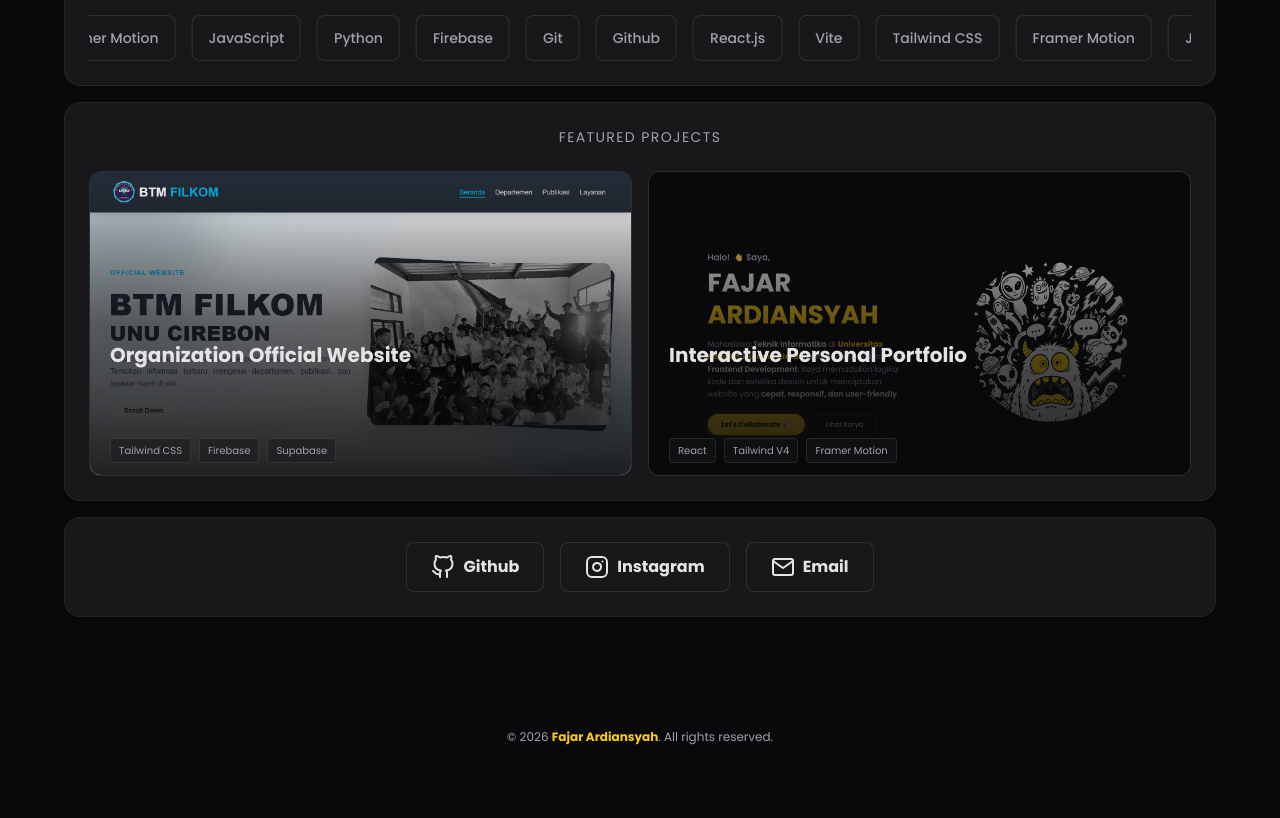
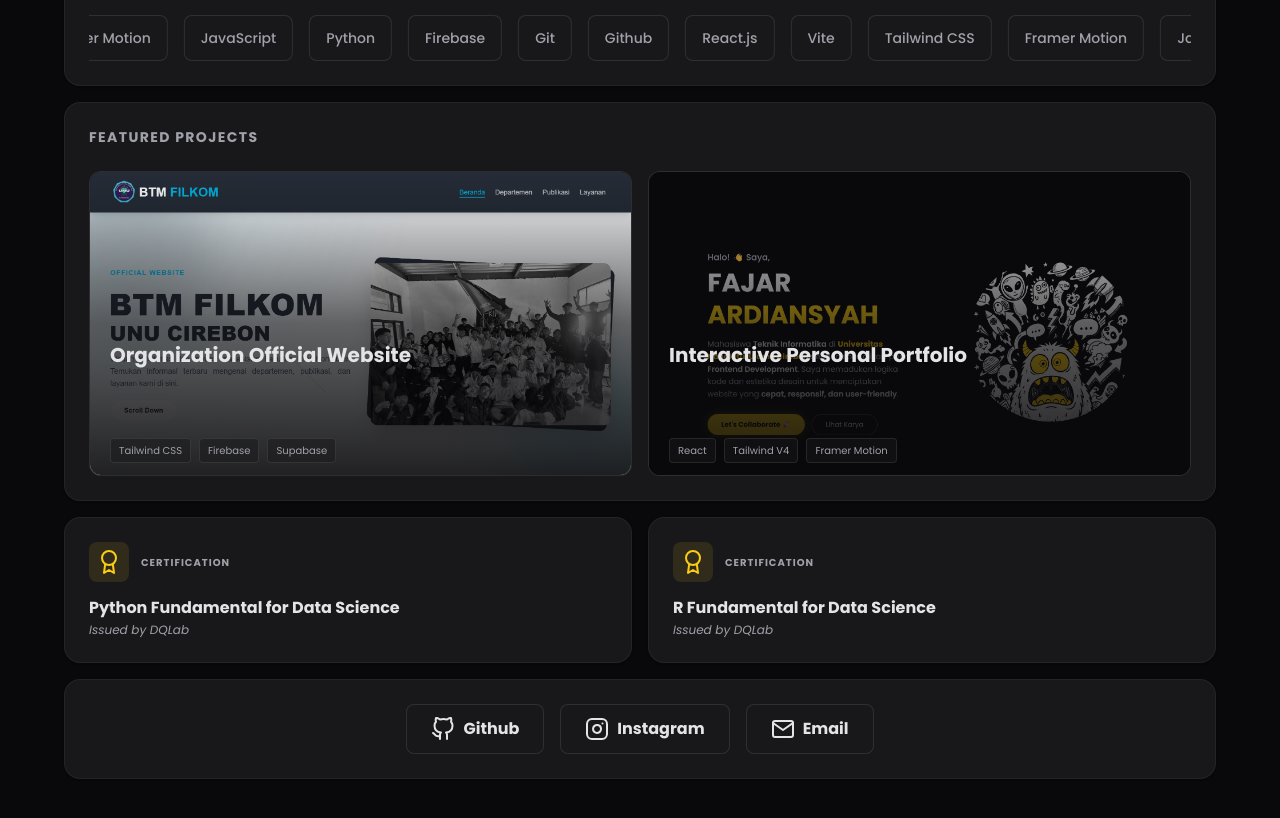
Before and after one commit to zxcompiler-byte/portofolio-vite-v1, a React (Vite) app: page / in a window 1280 px wide. Shown: the part 1140-1958 px from the top of the page. Before the commit the page ends 1917 px from the top, so only its background shows below. Built offline with nearby package versions, Linux system fonts and the light colour scheme.

Commit message:
MENAMBAHKAN GRID CERT

```diff
--- a/package.json
+++ b/package.json
@@ -4,7 +4,7 @@
   "version": "0.0.0",
   "type": "module",
   "scripts": {
-    "dev": "vite",
+    "dev": "vite --host",
     "build": "vite build",
     "lint": "eslint .",
     "preview": "vite preview"
--- a/src/App.jsx
+++ b/src/App.jsx
@@ -1,5 +1,5 @@
 import { useState } from "react";
-import { FiGithub, FiInstagram, FiMail } from "react-icons/fi";
+import { FiAward, FiGithub, FiInstagram, FiMail } from "react-icons/fi";
 import { motion } from "framer-motion";
 import Card from "./components/Card";
 import ContactModal from "./components/ContactModal";
@@ -73,6 +73,22 @@ export default function App() {
     "Firebase",
     "Git",
     "Github",
+  ];
+
+  // DATA CERT
+  const cert = [
+    {
+      id: 1,
+      title: "Python Fundamental for Data Science",
+      issuer: "DQLab",
+      link: "https://drive.google.com/file/d/1yAsLTbatc3eHBmoxu3PHX8Q_5218clMW/view?usp=sharing",
+    },
+    {
+      id: 2,
+      title: "R Fundamental for Data Science",
+      issuer: "DQLab",
+      link: "https://drive.google.com/file/d/1TDnA-YTwEC4gY9zk7HQnLFpdadiAWmhD/view?usp=sharing",
+    },
   ];
 
   return (
@@ -157,14 +173,7 @@ export default function App() {
                   (tech, index) => (
                     <span
                       key={index}
-                      className="
-                      mr-4 px-4 py-3 rounded-lg
-                      bg-surface border border-white/10
-                      text-secondary text-sm font-medium whitespace-nowrap
-                      hover:border-accent hover:text-accent
-                      active:border-accent active:text-accent active:scale-95
-                      transition-all duration-200 cursor-default select-none
-                    "
+                      className="mr-4 px-4 py-3 rounded-lg bg-surface border border-white/10 text-secondary text-sm font-medium whitespace-nowrap hover:border-accent hover:text-accent transition-all duration-200 cursor-default select-none"
                     >
                       {tech}
                     </span>
@@ -179,7 +188,7 @@ export default function App() {
             variants={itemVariants}
             className="lg:col-span-3 p-6 flex flex-col gap-6"
           >
-            <h2 className="text-secondary text-xs lg:text-sm text-center lg:text-leftfont-bold tracking-widest uppercase">
+            <h2 className="text-secondary text-xs lg:text-sm text-center lg:text-left font-bold tracking-widest uppercase">
               Featured Projects
             </h2>
 
@@ -192,16 +201,11 @@ export default function App() {
                   rel="noopener noreferrer"
                   className="group relative aspect-video rounded-xl overflow-hidden bg-surface border border-primary/10 hover:border-accent/50 transition-all duration-300 text-center lg:text-left"
                 >
-                  {/* BG IMAGE */}
                   <div
                     className="absolute inset-0 bg-cover bg-top transition-transform duration-700 group-hover:scale-110"
                     style={{ backgroundImage: `url(${project.image})` }}
                   ></div>
-
-                  {/* OVERLAY GELAP */}
                   <div className="absolute inset-0 bg-linear-to-t from-background via-background/70 to-transparent opacity-90 transition-opacity"></div>
-
-                  {/* CONTENT TEXT */}
                   <div className="absolute bottom-0 left-0 w-full p-5 flex flex-col gap-2 translate-y-0 lg:translate-y-2 lg:group-hover:translate-y-0 transition-transform duration-300">
                     <h3 className="text-[14px] lg:text-xl font-extrabold lg:font-bold text-accent lg:text-primary group-hover:text-accent transition-colors">
                       {project.title}
@@ -209,7 +213,7 @@ export default function App() {
                     <p className="text-[10px] lg:text-sm text-secondary line-clamp-2 leading-relaxed opacity-100 lg:opacity-0 lg:group-hover:opacity-100 transition-opacity duration-300 delay-100">
                       {project.desc}
                     </p>
-                    <div className="flex flex-wrap gap-2 mt-2  justify-center lg:justify-start">
+                    <div className="flex flex-wrap gap-2 mt-2 justify-center lg:justify-start">
                       {project.tech.map((t) => (
                         <span
                           key={t}
@@ -225,7 +229,50 @@ export default function App() {
             </div>
           </Card>
 
-          {/* 5. SOCIAL LINKS */}
+          {/* 5. CERTIFICATIONS SECTION */}
+          <div
+            className={`grid gap-4 col-span-1 lg:col-span-3 ${
+              cert.length === 1
+                ? "lg:grid-cols-1"
+                : cert.length === 2
+                  ? "lg:grid-cols-2"
+                  : "lg:grid-cols-3"
+            }`}
+          >
+            {cert.map((certificate) => (
+              <a
+                key={certificate.id}
+                href={certificate.link}
+                target="_blank"
+                rel="noopener noreferrer"
+                className="w-full"
+              >
+                <Card
+                  variants={itemVariants}
+                  className="h-full flex flex-col gap-4 p-6 hover:border-accent/50 group transition-all"
+                >
+                  <div className="flex items-center gap-3">
+                    <div className="p-2 rounded-lg bg-accent/10 text-accent group-hover:rotate-12 transition-transform">
+                      <FiAward size={24} />
+                    </div>
+                    <span className="text-[10px] text-secondary font-bold uppercase tracking-widest">
+                      Certification
+                    </span>
+                  </div>
+                  <div>
+                    <h3 className="font-bold text-primary text-sm lg:text-base leading-tight group-hover:text-accent transition-colors">
+                      {certificate.title}
+                    </h3>
+                    <p className="text-secondary text-xs mt-1 italic">
+                      Issued by {certificate.issuer}
+                    </p>
+                  </div>
+                </Card>
+              </a>
+            ))}
+          </div>
+
+          {/* 6. SOCIAL LINKS */}
           <Card variants={itemVariants} className="lg:col-span-3 p-6">
             <div className="flex flex-wrap gap-2 lg:gap-4 justify-center">
               {socialLinks.map((social) => (
@@ -236,13 +283,7 @@ export default function App() {
                       ? setSelectedId(social.action)
                       : window.open(social.href, "_blank")
                   }
-                  className="
-                    flex items-center gap-2 p-2 lg:px-6 lg:py-3
-                    text-[10px] lg:text-base rounded-lg
-                    bg-surface border border-white/10 text-primary
-                    hover:border-accent hover:text-accent
-                    transition-all duration-300 cursor-pointer
-                  "
+                  className="flex items-center gap-2 p-2 lg:px-6 lg:py-3 text-[10px] lg:text-base rounded-lg bg-surface border border-white/10 text-primary hover:border-accent hover:text-accent transition-all duration-300 cursor-pointer"
                 >
                   {social.icon}
                   <span className="font-bold">{social.label}</span>
```
Also changed, not shown: 2 other files (tests, documents, lock files or other folders).
